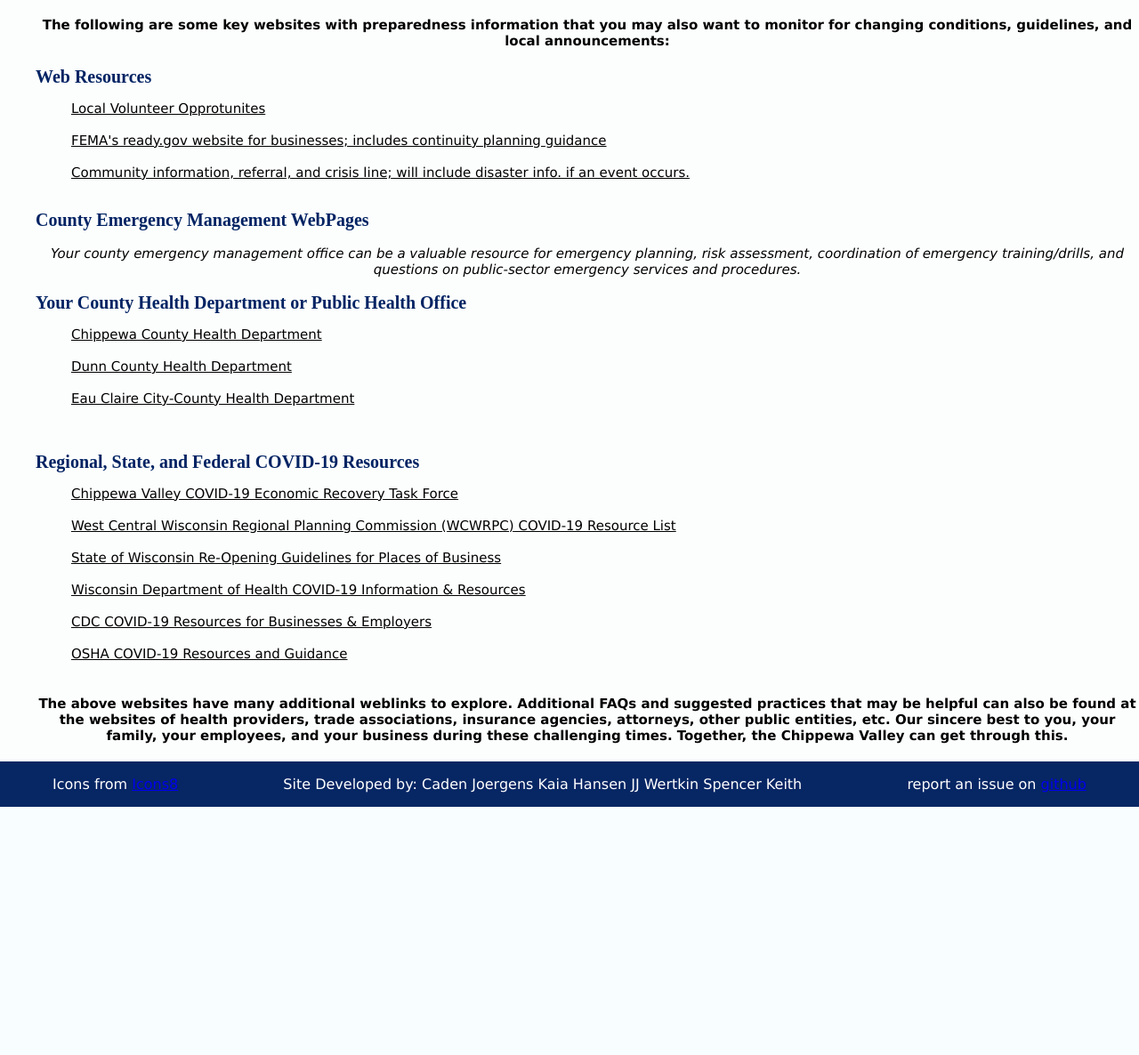
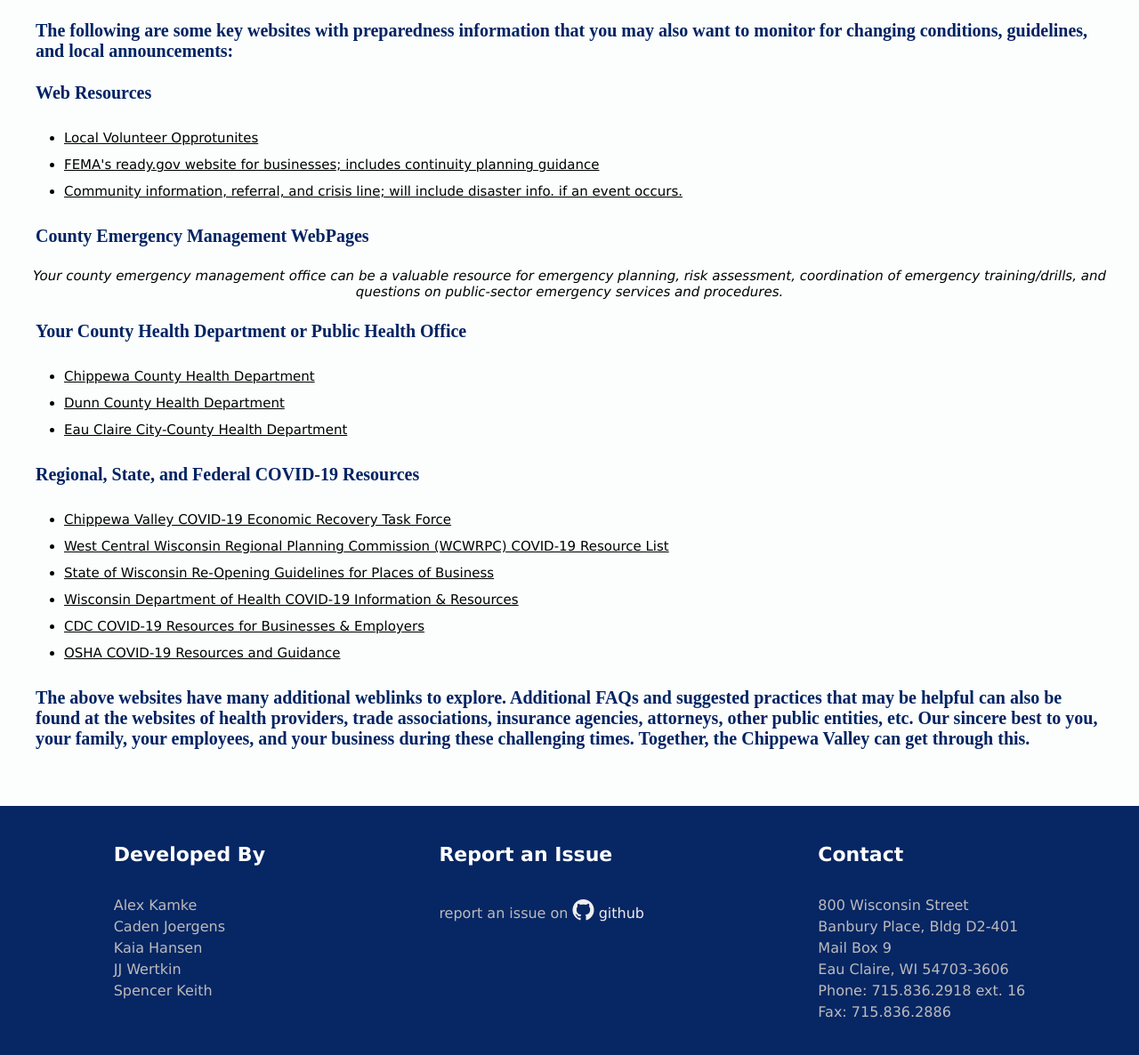
Before and after one commit to mrrobots2021/DRCV, a PHP site: page /KeyWebsites.html in a window 1280 px wide. Shown: the part 479-1665 px from the top of the page at 89% size. Before the commit the page ends 1386 px from the top, so only its background shows below. Run offline with PHP 8.4, Linux system fonts and the light colour scheme.

Commit message:
Code Clean up, verified HTML, updated Nav
-areyouready is not in pictures folder

```diff
--- a/KeyWebsites.css
+++ b/KeyWebsites.css
@@ -11,46 +11,28 @@
   margin-top: 40px;
 }
 
-  .KeyWebsites{
+.keywebsites{
   color:rgb(0, 0, 0);
   font-size:15px;
-      margin-left:40px;
+  margin:0 1rem 0 1rem;
   font-family:'Open-Sans';
   text-align:center;
-
-
 }
-  .KeyWebsites-headings{
+.keywebsites h5, .keywebsites h4{
   text-align:left;
   color:rgba(0,35,99,1);
   font-weight:900;
   font-size:20px;
   font-family:'Open-Sans';
-  }
-  .KeyWebsites a{
-      color:black;
-
+  margin: 1.5rem;
 }
 
-  .KeyWebsites-ul{
+.keywebsites a{
+  color:black;
+}
 
+.keywebsites ul{
+  line-height:200%;
   text-align:left;
   font-size:15px;
 }
-
-
-  .footer {
-    display:flex;
-    align-items:center;
-    justify-content: space-around;
-    flex-direction: row;
-    text-align: center;
-    color:white;
-    background-color: rgb(7,38,100);
-
-  }
-  @media screen and (max-width:40rem){
-    .footer{
-      flex-direction: column;
-    }
-  }
--- a/KeyWebsites.html
+++ b/KeyWebsites.html
@@ -5,17 +5,18 @@
     <meta http-equiv="X-UA-Compatible" content="IE=edge">
     <meta name="viewport" content="width=device-width, initial-scale=1.0">
     <title>DRCV</title>
-    <link rel="stylesheet" href="KeyWebsites.css">
+    <link rel="stylesheet" href="keywebsites.css">
     <link rel="stylesheet" href="NavBarStyle.css">
-    <link rel="stylesheet" href="https://cdnjs.cloudflare.com/ajax/libs/font-awesome/4.7.0/css/font-awesome.min.css">
+    <link rel="stylesheet" href="https://cdn.jsdelivr.net/npm/bootstrap-icons@1.8.1/font/bootstrap-icons.css">
 </head>
 <body style="background-color: rgba(239, 245, 247, 0.185)">
 
-     <!-- Nav Bar -->
+
   <header class="header">
+
     <div class="brand">
       <div id="nav-burger" class="nav-burger is-active">
-            <img src="pictures/hamburger-button.png" alt="Menu" class="nav-icon">
+        <i class="bi bi-list"></i>
       </div>
       <a href="Home.html" class="brand-logo">
         <img src="pictures/drcvlogo.jpg" alt="Logo">
@@ -24,90 +25,119 @@
         Disaster Ready Chippewa Valley
       </div>
     </div>
+
+    <!--horizontal navbar-->
     <nav id="nav" class="nav">
-          <a href="Home.html" class="nav-link">Home</a>
-          <a href="AboutUs.html" class="nav-link">About Us</a>
-          <a href="ContactUs.html" class="nav-link">Contact Us</a>
-          <a href="DRCVMembership.html" class="nav-link">DRCV Membership</a>
+      <a href="Home.html" class="nav-link"><i class="bi bi-house-fill"></i> Home</a>
+      <a href="AboutUs.html" class="nav-link"><i class="bi bi-person-circle"></i> About Us</a>
+      <a href="ContactUs.html" class="nav-link"><i class="bi bi-send"></i> Contact Us</a>
+      <a href="Upcomming.html" class="nav-link"><i class="bi bi-megaphone"></i> Upcomming Events</a>
+      <a href="DRCVMembership.html" class="nav-link"><i class="bi bi-key"></i> DRCV Membership</a>
 
+      <!--vertical navbar-->
       <div id="hide">
-            <a href="KeyWebsites.html">Key Websites</a>
-            <a href="EmailList.html">Email List</a>
-            <a href="ContinuityResources.html">Continutiy Planning</a>
+        <a href="keywebsites.html"><i class="bi bi-cone-striped"></i> Key Websites</a>
+        <a href="EmailList.html"><i class="bi bi-mailbox"></i> Email List </a>
+        <a href="ContinuityResources.html"><i class="bi bi-diagram-3"></i> Continutiy Planning</a>
+        <a href="PastEvents.html"><i class="bi bi-calendar-event"></i> Past Workshops</a>
       </div>
 
+      <!--vertical dropdown from horizontal navbar-->
       <div class="dropdown">
-            <button>Resources</button>
+        <button><i class="bi bi-bookmark-star"></i> Resources</button>
         <div class="dropdown-content">
-            <a href="KeyWebsites.html">Key Websites</a>
-            <a href="EmailList.html">Email List</a>
-            <a href="ContinuityResources.html">Continutiy Planning</a>
+          <a href="keywebsites.html"><i class="bi bi-cone-striped"></i> Key Websites</a>
+          <a href="EmailList.html"><i class="bi bi-mailbox"></i> Email List</a>
+          <a href="ContinuityResources.html"><i class="bi bi-diagram-3"></i> Continutiy Planning</a>
+          <a href="PastEvents.html"><i class="bi bi-calendar-event"></i> Past Workshops</a>
         </div>
       </div>
     </nav>
   </header>
+  <script src="script.js"></script>
+  <!--End Nav Bar-->
 
-      <script src="script.js"></script>
-      <!-- End Nav Bar -->
 
-    <div class = "areyouready"><img src= "Pictures/areyouready.jpg" alt="Logo"></div>
+    <div class = "areyouready"><img src= "pictures/areyouready.jpg" alt="Logo"></div>
 
-    <div class = "KeyWebsites">
-    <h4>The following are some key websites with preparedness
-    information that you may also want to monitor for changing conditions,
-    guidelines, and local announcements: </h4>
+    <div class = "keywebsites">
+      <h4>
+        The following are some key websites with preparedness information that you may also want to monitor for changing conditions,
+        guidelines, and local announcements:
+      </h4>
 
-    <div class = "KeyWebsites-headings">Web Resources</div>
-        <ul class= "KeyWebsites-ul">
-            <a href="https://www.eauclairewi.gov/our-city/volunteer">Local Volunteer Opprotunites</a><br><br>
-            <a href="https://www.ready.gov/business">FEMA's ready.gov website for businesses; includes continuity planning guidance</a><br><br>
-            <a href="https://www.greatrivers211.org/gr211/">Community information, referral, and crisis line; will include disaster info. if an event occurs.</a><br><br>
+      <h5 class = "keywebsites">Web Resources</h5>
+      <ul class= "keywebsites">
+        <li><a href="https://www.eauclairewi.gov/our-city/volunteer">Local Volunteer Opprotunites</a></li>
+        <li><a href="https://www.ready.gov/business">FEMA's ready.gov website for businesses; includes continuity planning guidance</a></li>
+        <li><a href="https://www.greatrivers211.org/gr211/">Community information, referral, and crisis line; will include disaster info. if an event occurs.</a></li>
       </ul>
 
-    <div class = "KeyWebsites-headings">County Emergency Management WebPages</div><br>
-    <i>Your county emergency management office can be a
+      <h5 class = "keywebsites">County Emergency Management WebPages</h5>
+      <p><i>Your county emergency management office can be a
       valuable resource for emergency planning, risk assessment,
       coordination of emergency training/drills, and questions on
-    public-sector emergency services and procedures.</i> <br><br>
+      public-sector emergency services and procedures.</i></p>
 
-    <div class = "KeyWebsites-headings">Your County Health Department or Public Health Office</div>
-       <ul class= "KeyWebsites-ul">
-        <a href="https://www.co.chippewa.wi.us/government/covid-19-coronavirus-disease-2019">Chippewa County Health Department</a><br><br>
-        <a href="https://www.co.dunn.wi.us/publichealth">Dunn County Health Department</a><br><br>
-        <a href="https://coronavirus-and-covid-19-information-hub-eccounty.hub.arcgis.com">Eau Claire City-County Health Department</a><br><br><br>
+      <h5 class = "keywebsites">Your County Health Department or Public Health Office</h5>
+      <ul class= "keywebsites">
+        <li><a href="https://www.co.chippewa.wi.us/government/covid-19-coronavirus-disease-2019">Chippewa County Health Department</a></li>
+        <li><a href="https://www.co.dunn.wi.us/publichealth">Dunn County Health Department</a></li>
+        <li><a href="https://coronavirus-and-covid-19-information-hub-eccounty.hub.arcgis.com">Eau Claire City-County Health Department</a></li>
       </ul>
 
-     <div class = "KeyWebsites-headings">Regional, State, and Federal COVID-19 Resources</div>
-       <ul class= "KeyWebsites-ul">
-        <a href="https://coronavirus-and-covid-19-information-hub-eccounty.hub.arcgis.com/pages/chippewa-valley-economic-recovery-task-force">Chippewa Valley COVID-19 Economic Recovery Task Force</a><br><br>
-        <a href="http://wcwrpc.org/COVID-Resources.html">West Central Wisconsin Regional Planning Commission (WCWRPC) COVID-19 Resource List</a><br><br>
-        <a href="https://wedc.org/programs-and-resources/covid-19-response/">State of Wisconsin Re-Opening Guidelines for Places of Business</a><br><br>
-        <a href="https://www.dhs.wisconsin.gov/covid-19/index.htm">Wisconsin Department of Health COVID-19 Information & Resources</a><br><br>
-        <a href="https://www.cdc.gov/coronavirus/2019-ncov/communication/toolkits/business-workplaces.html">CDC COVID-19 Resources for Businesses & Employers</a><br><br>
-        <a href="https://www.osha.gov/coronavirus">OSHA COVID-19 Resources and Guidance</a><br><br>
+        <h5 class = "keywebsites">Regional, State, and Federal COVID-19 Resources</h5>
+        <ul class= "keywebsites">
+          <li><a href="https://coronavirus-and-covid-19-information-hub-eccounty.hub.arcgis.com/pages/chippewa-valley-economic-recovery-task-force">Chippewa Valley COVID-19 Economic Recovery Task Force</a></li>
+          <li><a href="http://wcwrpc.org/COVID-Resources.html">West Central Wisconsin Regional Planning Commission (WCWRPC) COVID-19 Resource List</a></li>
+          <li><a href="https://wedc.org/programs-and-resources/covid-19-response/">State of Wisconsin Re-Opening Guidelines for Places of Business</a></li>
+          <li><a href="https://www.dhs.wisconsin.gov/covid-19/index.htm">Wisconsin Department of Health COVID-19 Information & Resources</a></li>
+          <li><a href="https://www.cdc.gov/coronavirus/2019-ncov/communication/toolkits/business-workplaces.html">CDC COVID-19 Resources for Businesses & Employers</a></li>
+          <li><a href="https://www.osha.gov/coronavirus">OSHA COVID-19 Resources and Guidance</a></li>
         </ul>
 
-     <h4>The above websites have many additional weblinks to explore.
+        <h4>
+        The above websites have many additional weblinks to explore.
         Additional FAQs and suggested practices that may be helpful can also be found
         at the websites of health providers, trade associations, insurance agencies, attorneys,
         other public entities, etc. Our sincere best to you, your family,
         your employees, and your business during these challenging times. Together, the Chippewa Valley
-         can get through this.</h4>
+        can get through this.
+        </h4>
 
     </div>
 
+    <!--Start Footer-->
+    <footer id="shoe">
+      <div class="toes">
+        <h2 class="toe-tag">Developed By</h2>
+        <ul>
+          <li>Alex Kamke</li>
+          <li>Caden Joergens</li>
+          <li>Kaia Hansen</li>
+          <li>JJ Wertkin</li>
+          <li>Spencer Keith</li>
+        </ul>
+      </div>
 
-<footer class="footer">
+      <div class="toes">
+        <h2 class="toe-tag">Report an Issue</h2>
+        <p>report an issue on <a href="https://github.com/mrrobots2021/DRSV" target="_blank"> <i class="bi bi-github" aria-label="github"></i> github</a>
+      </div>
 
-    <p>Icons from <a href="https://icons8.com/" target="_blank">Icons8</a></p>
-    <p>Site Developed by: Caden Joergens Kaia Hansen JJ Wertkin  Spencer Keith</p>
-    <p>report an issue on <a href="https://github.com/mrrobots2021/DRSV" target="_blank">github</a></p>
+      <div class="toes">
+        <h2 class="toe-tag">Contact</h2>
 
+        <ul>
+            <li>800 Wisconsin Street</li>
+            <li>Banbury Place, Bldg D2-401</li>
+            <li>Mail Box 9</li>
+            <li>Eau Claire, WI  54703-3606</li>
+            <li>Phone: 715.836.2918  ext. 16</li>
+            <li>Fax: 715.836.2886</li>
+        </ul>
+      </div>
     </footer>
-
-
-
-
 
 </body>
 </html>
--- a/NavBarStyle.css
+++ b/NavBarStyle.css
@@ -215,7 +215,6 @@ header .a:hover {
 }
 /* end media queries */
 
-/***YOUR CODE HERE****/
 
 /****Footer****/
 footer#shoe {
```
Lines whose indentation alone changed are shown as unchanged.
